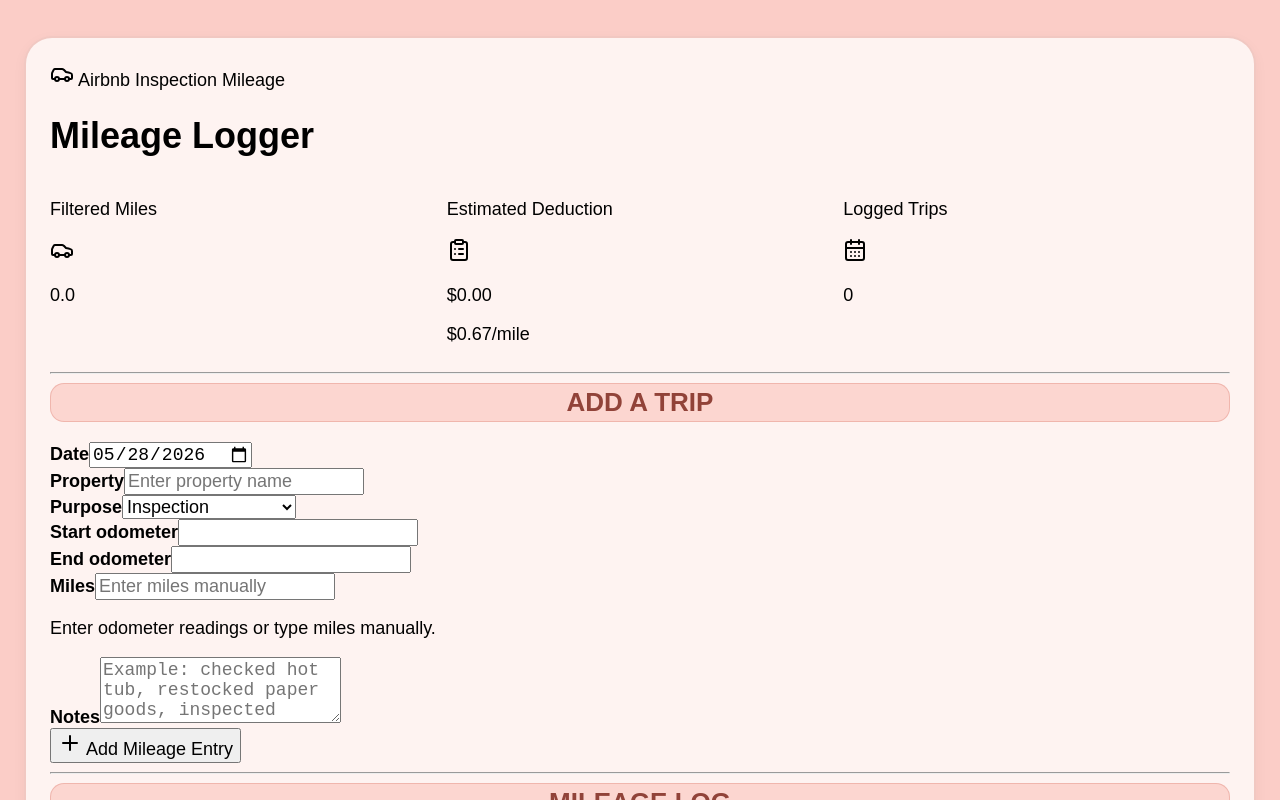
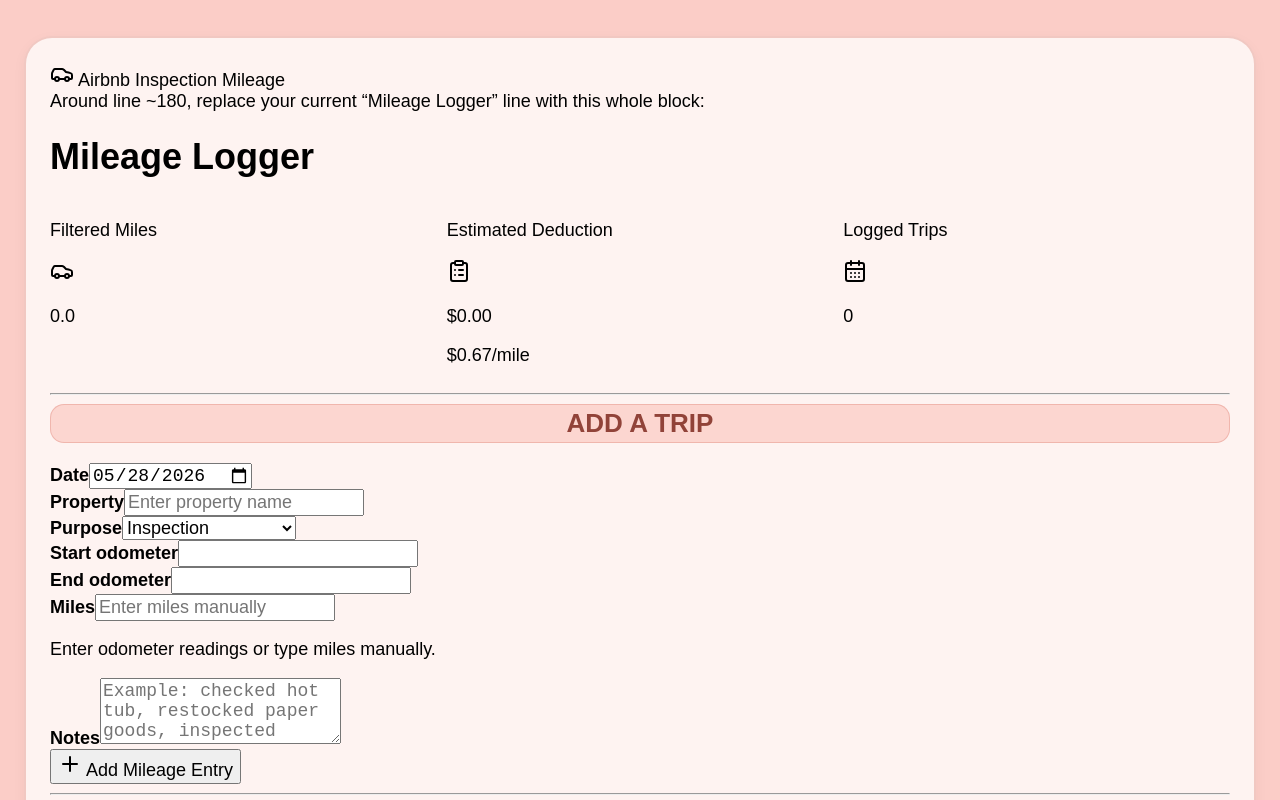
Before and after one commit to howmanymilestohome/airbnb-mileage-logger, a React (Vite) app: page / in a window 1280 px wide. Shown: the top 800 px of the page. Built offline with nearby package versions, Linux system fonts and the light colour scheme.

Commit message:
Update App.jsx

```diff
--- a/src/App.jsx
+++ b/src/App.jsx
@@ -190,7 +190,11 @@ export default function AirbnbMileageLogger() {
             <div className="mb-2 flex items-center gap-2 text-sm font-medium text-slate-500">
               <Car className="h-4 w-4" /> Airbnb Inspection Mileage
             </div>
-            <h1 className="text-3xl font-bold tracking-tight text-slate-500 text-center md:text-4xl">Mileage Logger</h1>
+            Around line ~180, replace your current “Mileage Logger” line with this whole block:
+
+<div className="title-banner">
+  <h1 className="title-heading">Mileage Logger</h1>
+</div>
 
           </div>
 
```
